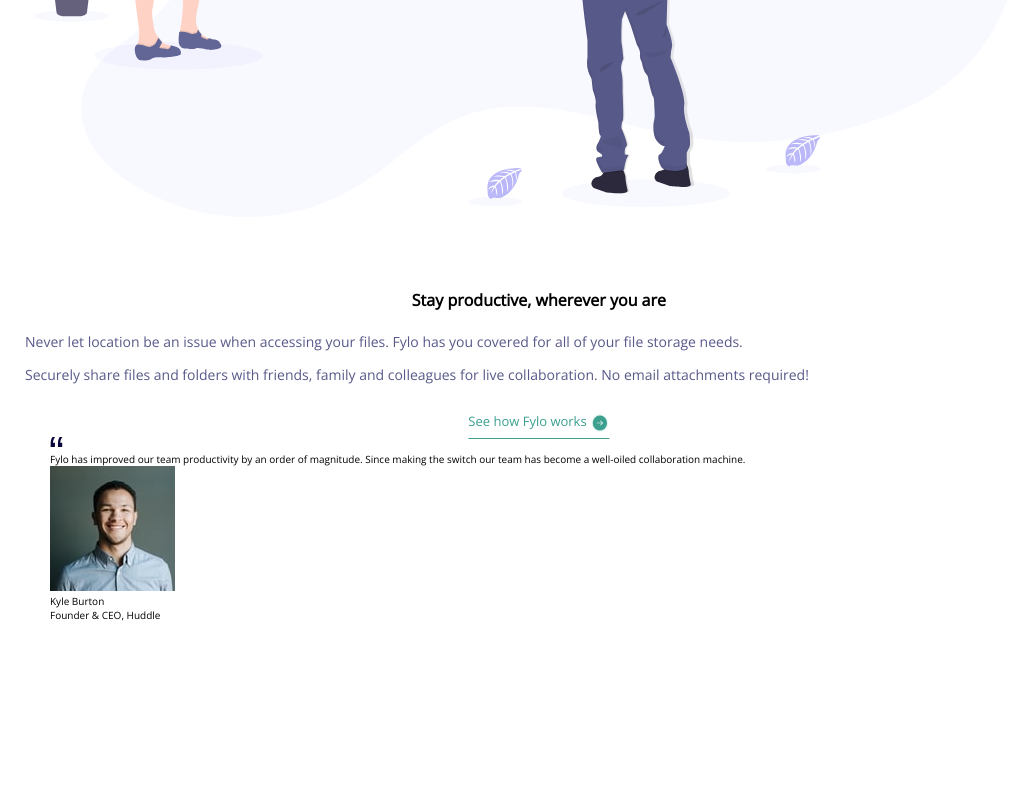
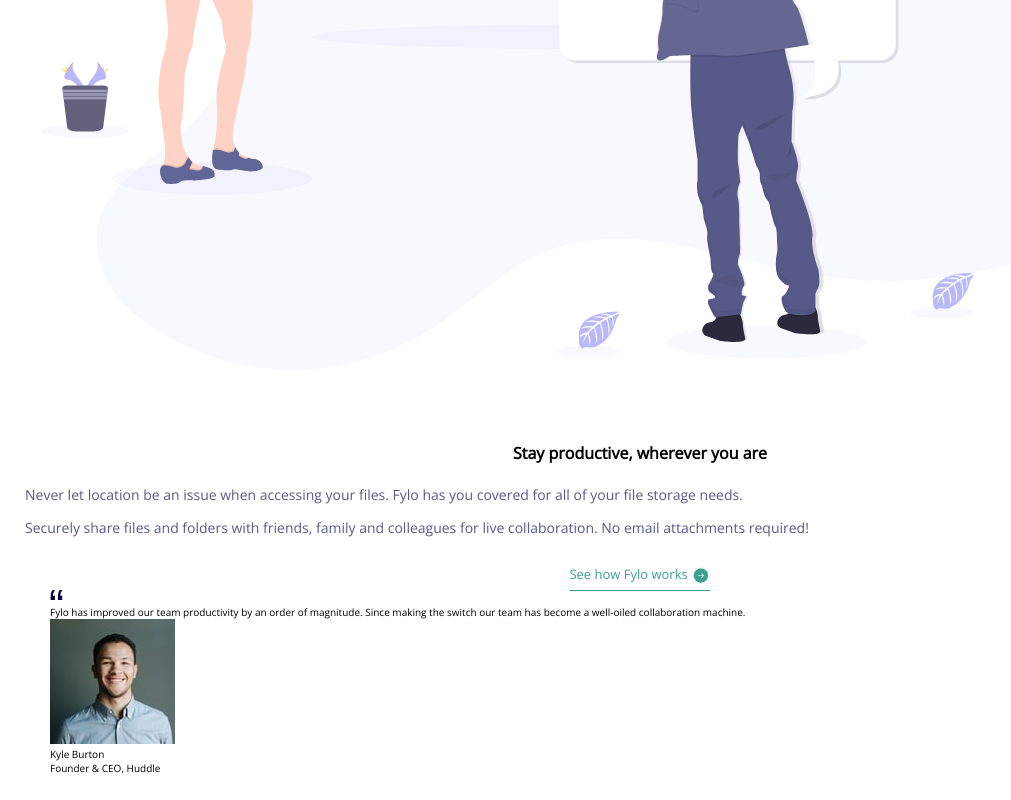
Before and after one commit to F4eNn/FYLO_4-first_responsive_layout, a plain HTML site: page index.html in a window 1280 px wide. Shown: the part 1448-2248 px from the top of the page, without its empty margins (0-1011 px from the left). Before the commit the page ends 2095 px from the top, so only its background shows below. Drawn offline with nearby package versions, Linux system fonts and the light colour scheme.

Commit message:
changed team section

```diff
--- a/index.html
+++ b/index.html
@@ -67,7 +67,7 @@
   <main>
 
     <section class="team" id="team">
-      <div class="team__bg">
+      <div class="bg-img">
         <div class="wrapper">
           <picture>
             <img class="ilustration2" src="images/illustration-2.svg" alt="">
--- a/scss/style.scss
+++ b/scss/style.scss
@@ -106,8 +106,10 @@ header {
 // ==================
 
 Section {
-	height: 100%;
-	width: 100%;
+	.bg-img {
+		position: relative;
+
+	}
 
 	.ilustration2 {
 		width: 100%;
@@ -115,17 +117,11 @@ Section {
 		margin-right: 0;
 	}
 	.team {
-		&__bg{
-			position: relative;
-			height: 100%;
-			display: inline-block;
-		}
 		&__box {
 			position: relative;
 			padding-top: 5em;
 			margin: 2em 2.5em 2em 2.5em;
 			font-family: 'Open Sans', sans-serif;
-			z-index: 1;
 		}
 		&__title {
 			text-align: center;
@@ -160,44 +156,29 @@ Section {
 		}
 	}
 
-	.team__bg::before {
-	content: "";
-	position: absolute;
-	width: 100%;
-	height: 100%;
-	top: 0;
-	left: 0;
-	padding: 12em;
-	background: url('../images/bg-curve-mobile.svg');
-	background-position: top;
-	background-size:contain;
-	background-repeat: no-repeat;
-	z-index: -1;
+	.bg-img::before {
+		content: "";
+		position: absolute;
+		top: 0px;
+		right: 0px;
+		bottom: 0px;
+		left: 0px;
+		height: 100%;
+		width: 100%;
+		background-image: url('../images/bg-curve-mobile.svg');
+		background-size: contain;
+		background-repeat: no-repeat;
+		background-position: top;
+		padding-top: 20rem;
+		z-index: -1;
 	}
-
-
-
-
-
-
-
-
-
-
-
-
-
-
-
 
 	.opinion {
 		margin: 2.5em;
 		background-color: #fff;
 	}
 }
-
-
-
+// You have to add that image as a pseudo element positioned off that section, not try and make it a background on the section itself
 
 // ==================
 // MEDIA
```
Also changed, not shown: css/style.css, 1 other file.
